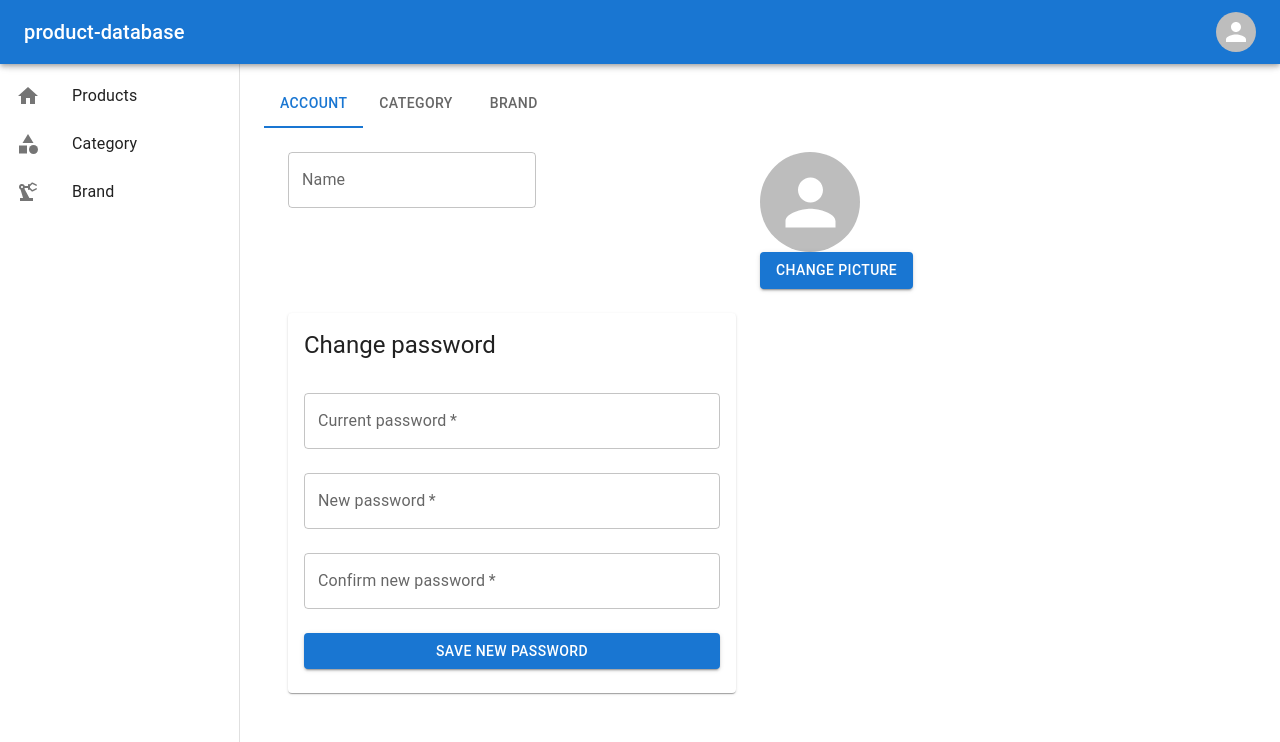
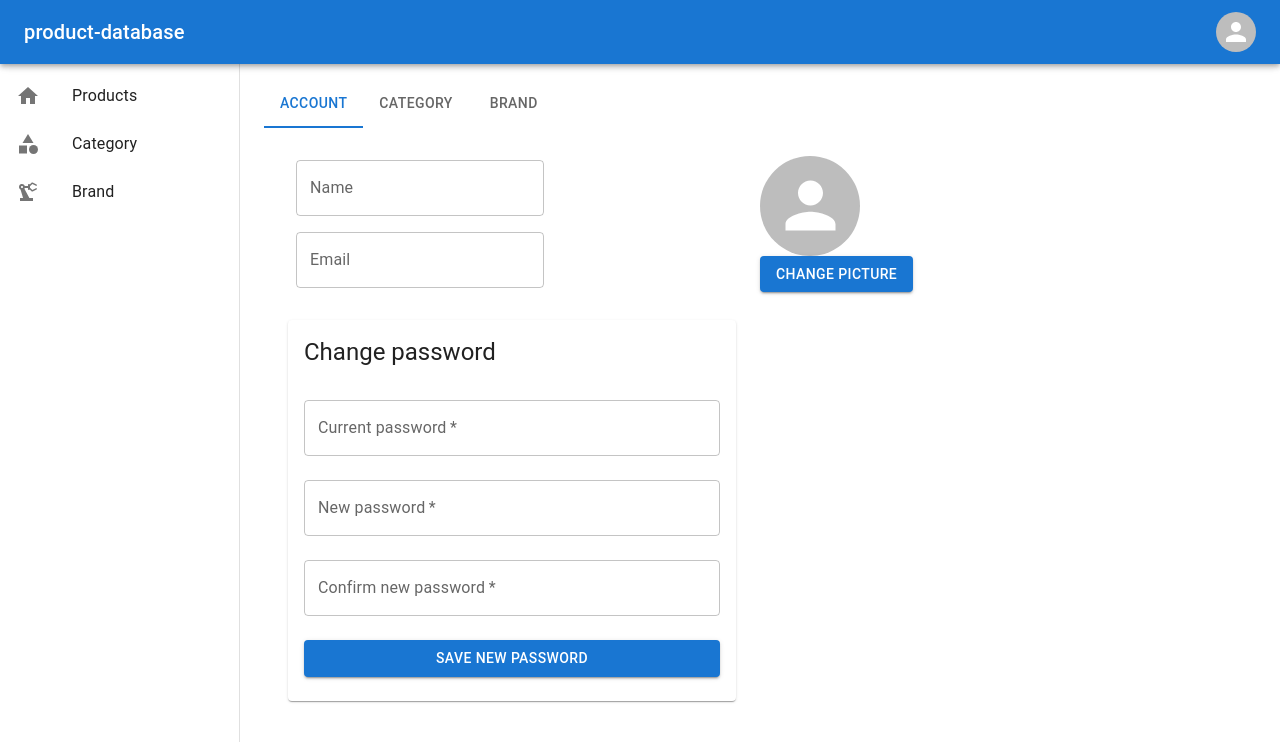
Before and after one commit to Mozzo1000/product-database, a React (Create React App) app in the folder frontend/: page /settings in a window 1280 px wide. Shown: the top 742 px of the page. Built offline with nearby package versions, Linux system fonts and the light colour scheme; sample sign-in values are in the browser's storage.

Commit message:
Add email to settings page

```diff
--- a/frontend/src/pages/Settings.js
+++ b/frontend/src/pages/Settings.js
@@ -34,9 +34,10 @@ function SettingsPage() {
                 <Tab label="Brand" {...a11yProps(2)} />
             </Tabs>
             <TabPanel value={tab} index={0}>
-                <Grid container spacing={3}>
+                <Grid container spacing={3} justifyContent="flex-start" alignItems="center">
                     <Grid item xs={12} md={6} order={{xs: 2, md: 1}}>
-                        <TextField label="Name" />
+                        <TextField label="Name" sx={{m:1}}/>
+                        <TextField label="Email" sx={{m:1}}/>
                     </Grid>
                     <Grid item xs={12} md={6} order={{xs: 1, md: 2}}>
                         <Avatar sx={{ width: 100, height: 100 }} />
```
